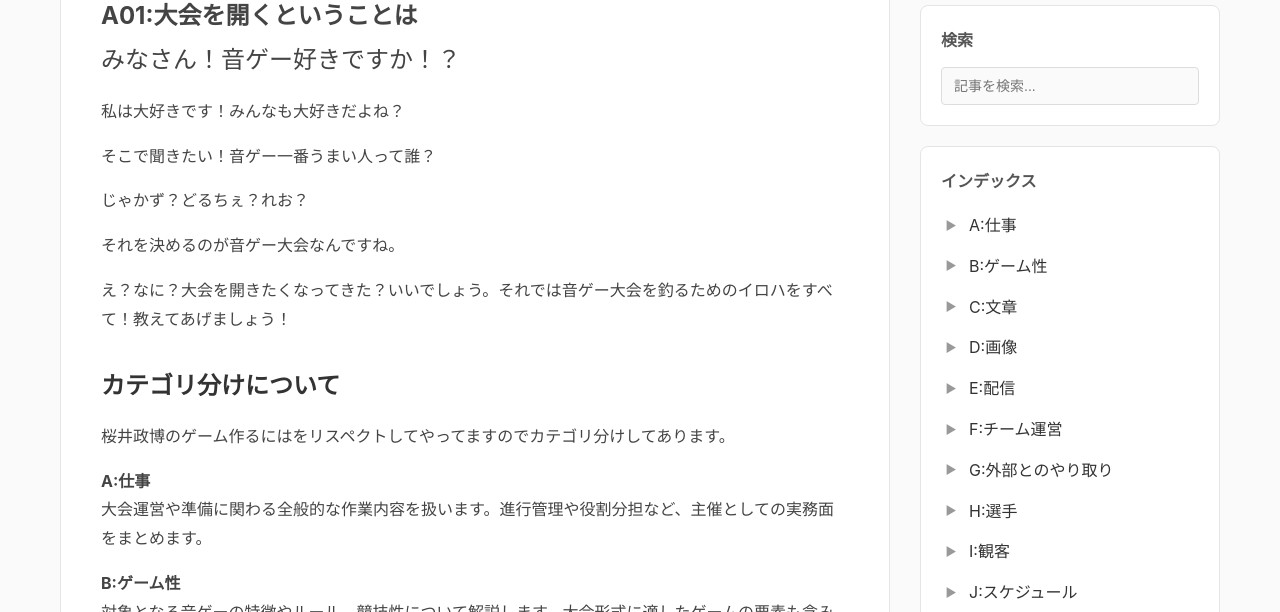
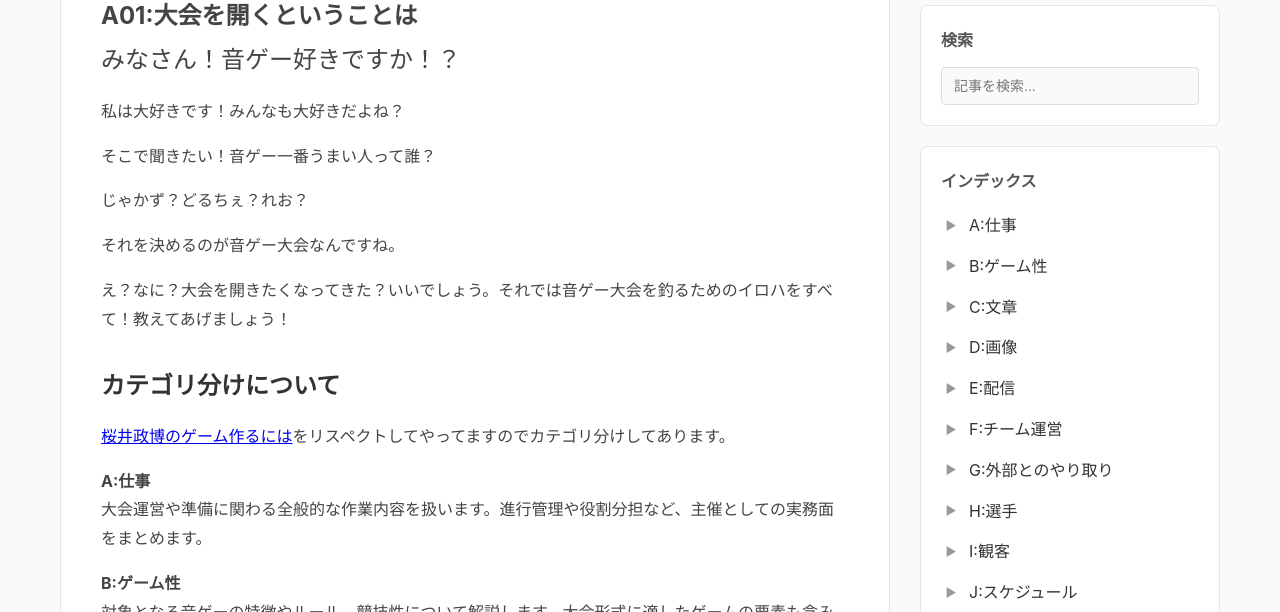
Before and after one commit to KurouSaShi/portfolio, a plain HTML site: page blog/work/A01.html in a window 1280 px wide. Shown: the part 188-800 px from the top of the page. Drawn offline with Linux system fonts and the light colour scheme.

Commit message:
Update A01.html

```diff
--- a/blog/work/A01.html
+++ b/blog/work/A01.html
@@ -34,7 +34,7 @@
                     <p>え？なに？大会を開きたくなってきた？いいでしょう。それでは音ゲー大会を釣るためのイロハをすべて！教えてあげましょう！</p>
 
                     <h2>カテゴリ分けについて</h2>
-                    <p><a herf="https://www.youtube.com/channel/UC5CTV3JSdrlo5Pa42QkK8SA">桜井政博のゲーム作るには</a>をリスペクトしてやってますのでカテゴリ分けしてあります。</p>
+                    <p><a href="https://www.youtube.com/channel/UC5CTV3JSdrlo5Pa42QkK8SA">桜井政博のゲーム作るには</a>をリスペクトしてやってますのでカテゴリ分けしてあります。</p>
 
 <h4>A:仕事</h4>
 <p>大会運営や準備に関わる全般的な作業内容を扱います。進行管理や役割分担など、主催としての実務面をまとめます。</p>
```
